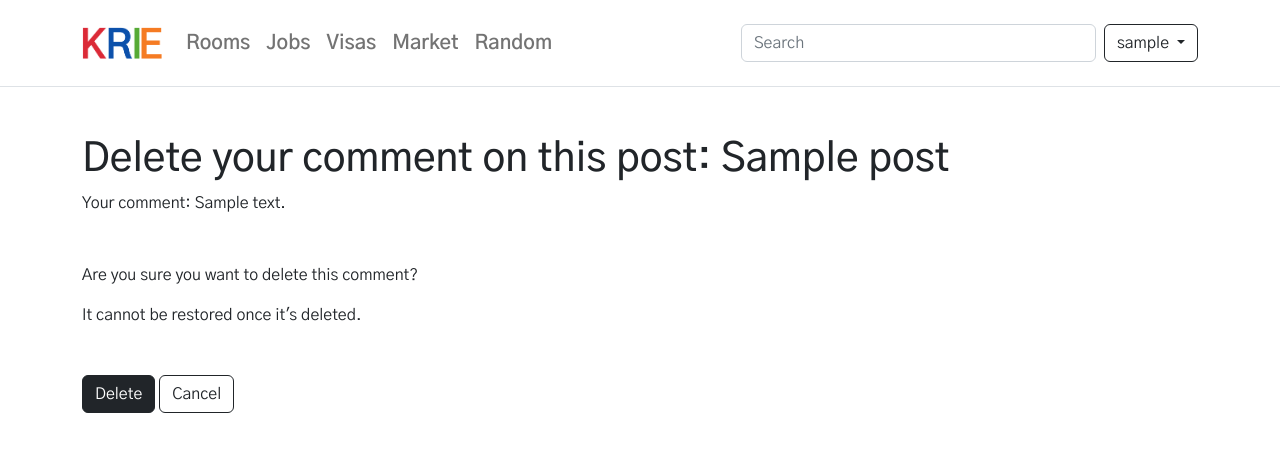
After one commit to sejungkwak/krie, a Django app: a page that uses templates/posts/delete_comment.html in a window 1280 px wide. The commit adds this page. Shown: the top 452 px of the page. Run offline with Django 3.2, Linux system fonts and the light colour scheme; a user stored in the database is signed in; tables that the repository leaves empty hold one stand-in row (values such as "Sample post"); some libraries are stand-ins or nearby versions.

Commit message:
feat: Create comment deletion feature

```diff
--- a/posts/urls.py
+++ b/posts/urls.py
@@ -15,6 +15,10 @@ urlpatterns = [
         views.PostDeleteView.as_view(),
         name='delete_post'),
     path(
+        '<slug:category_slug>/<int:post_id>/<int:pk>/delete_comment/',
+        views.CommentDeleteView.as_view(),
+        name='delete_comment'),
+    path(
         '<slug:category_slug>/',
         views.PostListView.as_view(),
         name='post_list'
--- a/posts/views.py
+++ b/posts/views.py
@@ -99,6 +99,26 @@ class PostDeleteView(UserPassesTestMixin, DeleteView):
                 'category_slug': self.object.category.slug})
 
 
+class CommentDeleteView(UserPassesTestMixin, DeleteView):
+
+    model = Comment
+    template_name = 'posts/delete_comment.html'
+
+    def test_func(self):
+        if self.get_object().author == self.request.user:
+            return True
+
+    def delete(self, request, *args, **kwargs):
+        object = self.get_object()
+        return super().delete(request, *args, **kwargs)
+
+    def get_success_url(self):
+        return reverse_lazy(
+            'read_post', kwargs={
+                'category_slug': self.object.original_post.category.slug,
+                'post_id': self.object.original_post.id})
+
+
 class PostLikeView(View):
 
     def post(self, request, *arg, **kwargs):
--- /dev/null
+++ b/templates/posts/delete_comment.html
@@ -0,0 +1,23 @@
+{% extends "base.html" %}
+{% load i18n %}
+{% load crispy_forms_tags %}
+{% block content %}
+<main class="container">
+    <div class="my-5">
+        <h1>{% trans "Delete your comment on this post: " %}{{ comment.original_post.title }}</h1>
+        <p>{% trans "Your comment: " %}{{ comment.body }}</p>
+    </div>
+    <p>{% trans "Are you sure you want to delete this comment?" %}</p>
+    <p>{% trans "It cannot be restored once it's deleted." %}</p>
+    <form class="mt-5" method="POST">
+        {% csrf_token %}
+        {{ form | crispy }}
+        {% if redirect_field_value %}
+        <input type="hidden" name="{{ redirect_field_name }}" value="{{ redirect_field_value }}" />
+        {% endif %}
+        <button class="btn btn-dark" type="submit">{% trans "Delete" %}</button>
+        <a class="btn btn-outline-dark" href="{{ request.META.HTTP_REFERER }}">{% trans "Cancel" %}</a>
+    </form>
+</main>
+
+{% endblock %}
--- a/templates/posts/read_post.html
+++ b/templates/posts/read_post.html
@@ -88,7 +88,8 @@
                 {% csrf_token %}
                 <li class="btn-group">
                     <a class="btn btn-sm btn-outline-dark" href="#">{% trans "Edit" %}</a>
-                    <a class="btn btn-sm btn-outline-dark" href="#">{% trans "Delete" %}</a>
+                    <a class="btn btn-sm btn-outline-dark"
+                        href="{% url 'delete_comment' category_slug=post.category.slug post_id=post.id pk=comment.pk %}">{% trans "Delete" %}</a>
                 </li>
             </form>
         </div>
```
